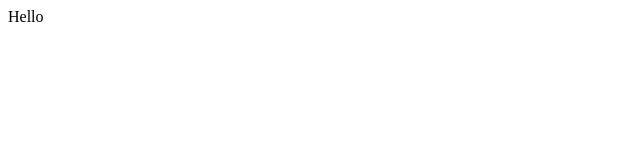
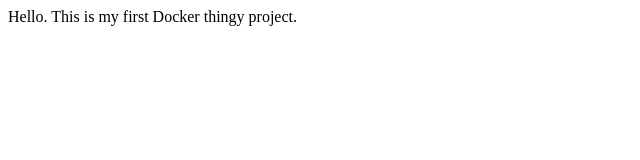
Before and after one commit to Thejas775/first-docker, a plain HTML site: page index.html in a window 1280 px wide. Shown: the whole page, without its empty margins (0-640 px from the left). Drawn offline with Linux system fonts and the light colour scheme.

Commit message:
Minicube added

```diff
--- a/index.html
+++ b/index.html
@@ -6,6 +6,6 @@
     <title>Document</title>
 </head>
 <body>
-    Hello
+    Hello. This is my first Docker thingy project.
 </body>
 </html>
```
Also changed, not shown: 1 other file.
